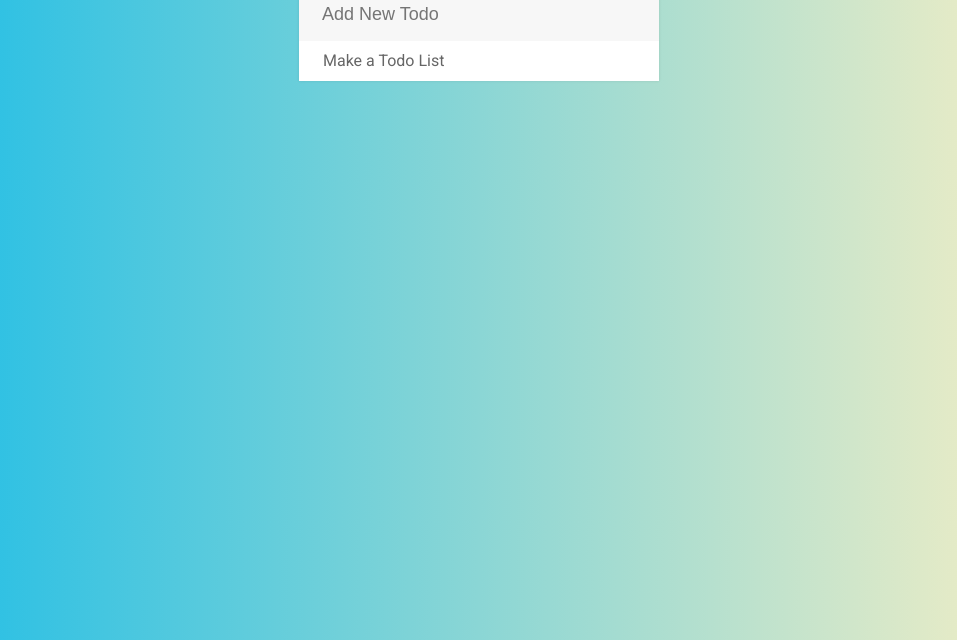
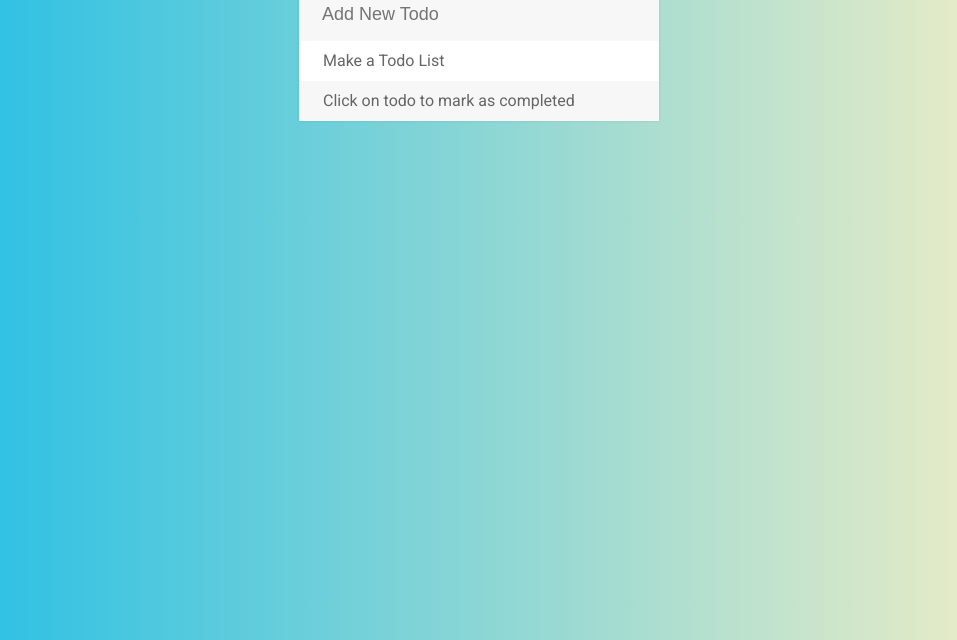
Before and after one commit to GuanXiangHuang/To-do-List, a plain HTML site: page index.html in a window 1280 px wide. Shown: the part 160-800 px from the top of the page, without its empty margins (161-1118 px from the left). Drawn offline with Linux system fonts and the light colour scheme.

Commit message:
add to starter

```diff
--- a/index.html
+++ b/index.html
@@ -15,7 +15,8 @@
 	<input type="text" placeholder="Add New Todo">
 
 	<ul>
-		<li><span><i class="fa fa-trash"></i></span id="starter"> Make a Todo List</li>
+		<li><span><i class="fa fa-trash"></i></span id="starter" > Make a Todo List</li>
+		<li><span><i class="fa fa-trash"></i></span id="starter" > Click on todo to mark as completed</li>
 
 	</ul>
 </div>
```
Also changed, not shown: assets/css/todos.css (line endings or trailing spaces).
